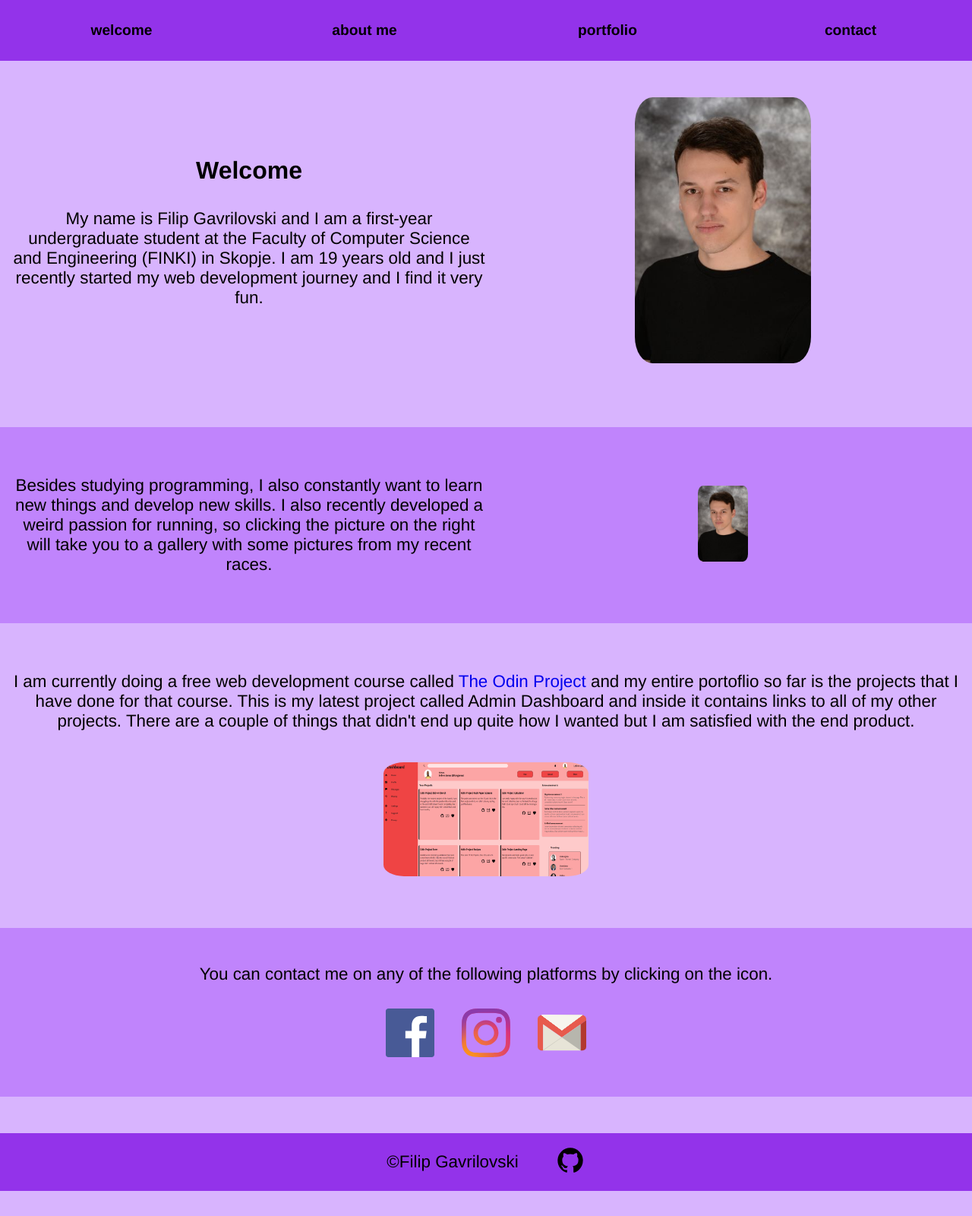
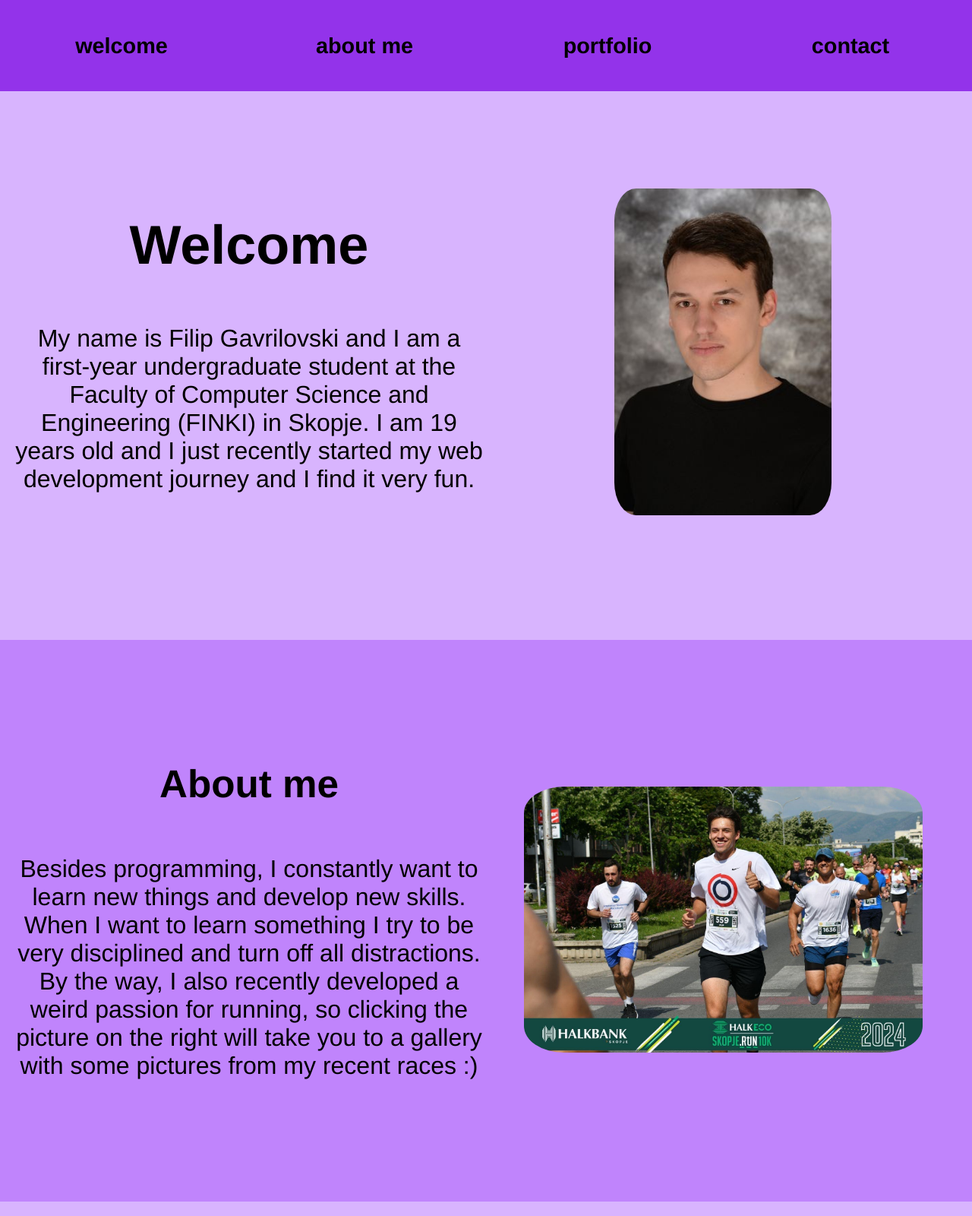
Before and after one commit to gavro081/vebdizajn-domasna, a plain HTML site: page index.html in a window 1280 px wide. Shown: the top 1600 px of the page at 76% size. Before the commit the page ends 1567 px from the top, so only its background shows below. Drawn offline with Linux system fonts and the light colour scheme.

Commit message:
scaled up everything, finished project

```diff
--- a/index.html
+++ b/index.html
@@ -29,30 +29,44 @@
             <p>My name is Filip Gavrilovski and I am a first-year undergraduate student at the Faculty of Computer Science and Engineering (FINKI) in Skopje. I am 19 years old and I just recently started my web development journey and I find it very fun.</p>
         </div>
         <div>
-            <img src="pictures/slika almanah.jpg" height="350">
+            <img src="pictures/slika almanah.jpg" height="430">
         </div>
     </section>
     <section class="about-me" id="about-me">
-        <p>Besides studying programming, I also constantly want to learn new things and develop new skills. I also recently developed a weird passion for running, so clicking the picture on the right will take you to a gallery with some pictures from my recent races.</p>
+        <div>
+            <h1>About me</h1>
+            <p>Besides programming, I constantly want to learn new things and develop new skills. When I want to learn something I try to be very disciplined and turn off all distractions. By the way, I also recently developed a weird passion for running, so clicking the picture on the right will take you to a gallery with some pictures from my recent races :)</p>
+        </div>
         <div class="images-anchor">
-            <a href="gallery.html" target="_blank">
-                <img src="pictures/slika almanah.jpg" height="100">
+            <a href="gallery.html">
+                <img src="gallery/11.jpg" height="350">
                 <div class="hover-button">
-                    <button>X</button>
+                    <svg xmlns="http://www.w3.org/2000/svg" viewBox="0 0 24 24"><title>image</title><path d="M8.5,13.5L11,16.5L14.5,12L19,18H5M21,19V5C21,3.89 20.1,3 19,3H5A2,2 0 0,0 3,5V19A2,2 0 0,0 5,21H19A2,2 0 0,0 21,19Z" /></svg>
                 </div>
             </a>
         </div>
     </section>
     <section class="portfolio" id="portfolio">
-        <p>
-            I am currently doing a free web development course called <a href="#" target="_blank">The Odin Project</a> and my entire portoflio so far is the projects that I have done for that course. This is my latest project called <span>Admin Dashboard</span> and inside it contains links to all of my other projects. There are a couple of things that didn't end up quite how I wanted but I am satisfied with the end product.
-        </p>
+        <div>
+            <h1>Portfolio</h1>
+            <p>
+                I am currently doing a free web development course called <a href="#" target="_blank">The Odin Project</a> and my entire portoflio so far is the projects that I have done for that course. This is my latest project called <span>Admin Dashboard</span> and inside it contains links to all of my other projects. There are a couple of things that didn't end up quite how I wanted but I am satisfied with the end product.
+            </p>
+        </div>
         <a href="https://gavro081.github.io/odin-project-admin-dashboard/" target="_blank">
-            <img src="pictures/admin-dashboard.png" height="150">
+            <div class="images-anchor">
+                <img src="pictures/admin-dashboard.png" height="350">
+                <div class="hover-button">
+                    <svg xmlns="http://www.w3.org/2000/svg" viewBox="0 0 24 24"><title>code-block-tags</title><path d="M5.59 3.41L7 4.82L3.82 8L7 11.18L5.59 12.6L1 8L5.59 3.41M11.41 3.41L16 8L11.41 12.6L10 11.18L13.18 8L10 4.82L11.41 3.41M22 6V18C22 19.11 21.11 20 20 20H4C2.9 20 2 19.11 2 18V14H4V18H20V6H17.03V4H20C21.11 4 22 4.89 22 6Z" /></svg>
+                </div>
+            </div>
         </a>
     </section>
     <section class="contact" id="contact">
-        <p>You can contact me on any of the following platforms by clicking on the icon.</p>
+        <div>
+            <h1>Contact</h1>
+            <p>You can contact me on any of the following platforms by clicking on the icon.</p>
+        </div>
         <div class="svg-container">
             <a href="https://www.facebook.com/profile.php?id=100008106766163" target="_blank">
                 <svg viewBox="0 0 266.895 266.895" xmlns="http://www.w3.org/2000/svg" fill="#000000"><g id="SVGRepo_bgCarrier" stroke-width="0"></g><g id="SVGRepo_tracerCarrier" stroke-linecap="round" stroke-linejoin="round"></g><g id="SVGRepo_iconCarrier"><path d="M252.164 266.895c8.134 0 14.729-6.596 14.729-14.73V14.73c0-8.137-6.596-14.73-14.729-14.73H14.73C6.593 0 0 6.594 0 14.73v237.434c0 8.135 6.593 14.73 14.73 14.73h237.434z" fill="#485a96"></path><path d="M184.152 266.895V163.539h34.692l5.194-40.28h-39.887V97.542c0-11.662 3.238-19.609 19.962-19.609l21.329-.01V41.897c-3.689-.49-16.351-1.587-31.08-1.587-30.753 0-51.807 18.771-51.807 53.244v29.705h-34.781v40.28h34.781v103.355h41.597z" fill="#ffffff"></path></g></svg>
--- a/styles.css
+++ b/styles.css
@@ -4,8 +4,15 @@
     margin: 0;
 }
 
+:root{
+    --dark-purple: #9333ea;
+    --light-purple: #c084fc;
+    --bgc-purple:#d8b4fe;
+    --nav-height: 7.5rem;
+}
+
 body{
-    background-color: #d8b4fe;
+    background-color: var(--bgc-purple);
 }
 
 section{
@@ -14,7 +21,7 @@ section{
 
 p{
     text-align: center;
-    font-size: 1.4rem;
+    font-size: 2rem;
 }
 
 img{
@@ -23,11 +30,11 @@ img{
 
 nav {
     width: 100dvw;
-    height: 5rem;
+    height: var(--nav-height);
     position: sticky;
     top: 0;
     align-content: center;
-    background-color: #9333ea;
+    background-color: var(--dark-purple);
     z-index: 1000;
 }
 
@@ -37,7 +44,7 @@ nav > ul {
     grid-template-columns: repeat(4,1fr);
     justify-items: center;
     font-weight: 600;
-    font-size: 1.2rem;
+    font-size: 1.8rem;
 }
 
 nav > ul > a {
@@ -55,21 +62,23 @@ a:hover{
     grid-template-columns: repeat(2,1fr);
     align-items: center;
     margin-top: 3rem;
+    padding-block: 5rem;
     justify-items: center;
 }
 
-.welcome > div:first-child {
+section > div:first-child {
     display: flex;
     flex-direction: column;
     text-align: center;
-    gap: 2rem;
+    gap: 4rem;
 }
-/* .welcome > div:first-child p{
-    font-size: 1.4rem;
-} */
 
 .welcome > div:first-child h1{
-    font-size: 2rem;
+    font-size: 4.5rem;
+}
+
+section:not(.welcome) > div:first-child h1{
+    font-size: 3.2rem;
 }
 
 .about-me{
@@ -78,13 +87,9 @@ a:hover{
     grid-template-columns: 1fr 1fr;
     justify-items: center;
     align-items: center;
-    background-color: #c084fc;
-    padding-block: 4rem;
+    background-color: var(--light-purple);
+    padding-block: 10rem;
 }
-/*
-.about-me p{
-    font-size: 1.4rem;
-} */
 
 .images-anchor{
     position: relative;
@@ -97,33 +102,29 @@ a:hover{
     left: 50%;
     transform: translate(-50%, -50%);
     border-radius: 50%;
-    border: 1px solid black;
-    background-color: lightgray;
+    background-color: var(--dark-purple);
+    height: 6rem;
+    fill: white;
     display: none;
-    padding: 0.3rem 0.6rem;
+    padding: 0.6rem;
 }
 
-.about-me > div > a:hover .hover-button > button{
+.about-me > div > a:hover .hover-button > svg,
+.portfolio > a:hover .hover-button > svg{
     display: block;
     cursor: pointer;
 }
-.about-me > div > a:hover > img{
-    opacity: .7;
+.about-me > div > a:hover > img,
+.portfolio img:hover{
+    opacity: .9;
     cursor: pointer;
+    /* transition: opacity 0.15s; */
 }
 
-/* #github-btn{
-    background-color: #9333ea;
-    border: 2px solid black;
-    font-size: 1.2rem;
-    padding: 10px 30px;
-} */
-
 .portfolio{
-    padding-block: 4rem;
+    padding-block: 7.5rem;
     display: grid;
-    grid-template-rows: 1fr 1.5fr;
-    gap: 1rem;
+    gap: 5rem;
     justify-items: center;
 }
 
@@ -138,26 +139,21 @@ a:hover{
     aspect-ratio: 1.8;
 }
 
-.portfolio img:hover{
-    opacity: .7;
-    cursor: pointer;
-}
-
 .contact{
     display: flex;
     flex-direction: column;
     align-items: center;
-    background-color: #c084fc;
-    padding-block: 3rem;
-    gap: 2rem;
+    background-color: var(--light-purple);
+    padding-block: 10rem;
+    gap: 4rem;
 }
 
 svg{
-    height: 4rem;
+    height: 5rem;
 }
 
 .svg-container :nth-child(2){
-    margin-inline: 2rem;
+    margin-inline: 4rem;
 }
 
 .svg-container > a{
@@ -167,16 +163,17 @@ svg{
 #about-me,
 #portfolio,
 #contact{
-    scroll-margin-top: 80px;
+    scroll-margin-top: var(--nav-height);
 }
 
 #welcome{
-    scroll-margin-top: 110px;
+    scroll-margin-top: var(--nav-height);
 }
 
 footer{
-    margin-top: 3rem;
-    background-color: #9333ea;
+    margin-top: 5rem;
+    background-color: var(--dark-purple);
+    height: 7rem;
     display: flex;
     justify-content: center;
     align-items: center;
@@ -185,7 +182,12 @@ footer{
 }
 
 footer svg{
-    height: 2.5rem;
+    height: 3rem;
+}
+
+footer svg:hover{
+    opacity: .75;
+    transition: opacity .15s;
 }
 
 .gallery img{
```
